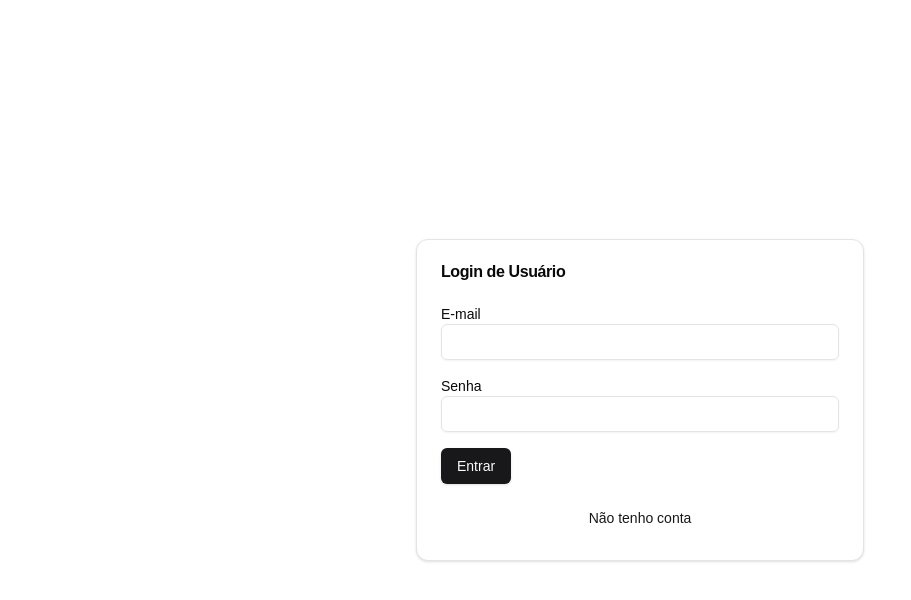
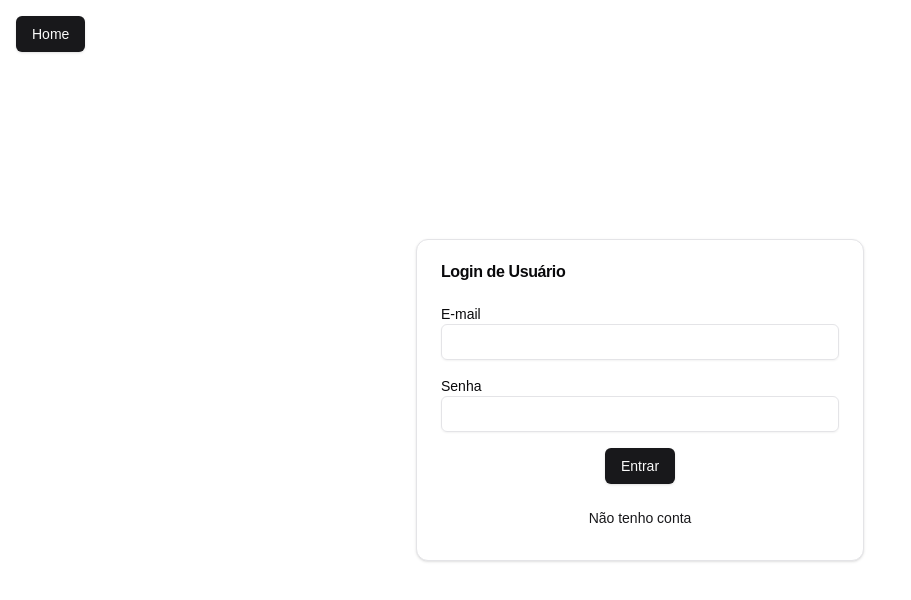
Before and after one commit to Eduardo-Lima-Dev/Meu_Racha, a Next.js app: page /login in a window 1280 px wide. Shown: the top 600 px of the page, without its empty margins (0-911 px from the left). Built offline with nearby package versions, Linux system fonts and the light colour scheme; no server answers.

Commit message:
✨ feat: adicionar botão de navegação para a página inicial e ajustar redirecionamento após login e cadastro

```diff
--- a/src/app/admin/page.tsx
+++ b/src/app/admin/page.tsx
@@ -14,24 +14,23 @@ const AdminLogin: React.FC = () => {
   const [senha, setSenha] = useState("");
   const [erro, setErro] = useState("");
   const auth = getAuth(app);
-  const db = getFirestore(app); // Inicialização do Firestore
+  const db = getFirestore(app);
   const router = useRouter();
 
   const handleLogin = async (e: React.FormEvent) => {
     e.preventDefault();
     try {
-      // Autentica o usuário.
+
       const userCredential = await signInWithEmailAndPassword(auth, email, senha);
       const userId = userCredential.user.uid;
 
-      // Verifica a role no Firestore.
       const userDoc = await getDoc(doc(db, "users", userId));
       if (userDoc.exists() && userDoc.data().role) {
-        // Se o documento existe e tem uma role definida, bloqueia o login.
+
         await auth.signOut();
         setErro("Acesso negado. Apenas contas sem role podem acessar.");
       } else {
-        // Se não existe uma role, redireciona para o dashboard.
+
         router.push("/dashboard");
       }
     } catch (error) {
@@ -43,6 +42,14 @@ const AdminLogin: React.FC = () => {
 
   return (
     <div className="flex items-center justify-center min-h-screen">
+
+      <Button
+        onClick={() => router.push("/")}
+        className="absolute top-4 left-4"
+      >
+        Home
+      </Button>
+
       <Card className="w-full max-w-md">
         <CardHeader>
           <CardTitle>Login do Administrador</CardTitle>
--- a/src/app/login/page.tsx
+++ b/src/app/login/page.tsx
@@ -3,7 +3,7 @@
 import { useState } from "react";
 import { useRouter } from "next/navigation";
 import { getAuth, signInWithEmailAndPassword, createUserWithEmailAndPassword } from "firebase/auth";
-import { doc, setDoc, getFirestore } from "firebase/firestore"; // Import Firestore
+import { doc, setDoc, getFirestore } from "firebase/firestore";
 import { app } from "../../config/firebaseConfig";
 import { Input } from "@/components/ui/input";
 import { Button } from "@/components/ui/button";
@@ -13,18 +13,18 @@ const UserLogin = () => {
   const [email, setEmail] = useState("");
   const [senha, setSenha] = useState("");
   const [nome, setNome] = useState("");
-  const [role] = useState("user"); // Default role is "user"
-  const [isCadastro, setIsCadastro] = useState(false); // Alterna entre login e cadastro
+  const [role] = useState("user");
+  const [isCadastro, setIsCadastro] = useState(false);
   const [erro, setErro] = useState("");
   const auth = getAuth(app);
-  const db = getFirestore(app); // Firestore initialization
+  const db = getFirestore(app);
   const router = useRouter();
 
   const handleLogin = async (e: React.FormEvent) => {
     e.preventDefault();
     try {
       await signInWithEmailAndPassword(auth, email, senha);
-      router.push("/home"); // Redireciona para a página principal
+      router.push("/votos");
     } catch {
       setErro("Credenciais inválidas. Por favor, tente novamente.");
     }
@@ -33,18 +33,16 @@ const UserLogin = () => {
   const handleCadastro = async (e: React.FormEvent) => {
     e.preventDefault();
     try {
-      // Create the user
       const userCredential = await createUserWithEmailAndPassword(auth, email, senha);
       const userId = userCredential.user.uid;
 
-      // Save the user information in Firestore
       await setDoc(doc(db, "users", userId), {
         nome,
         email,
-        role, // Set the role as "user"
+        role,
       });
 
-      router.push("/home"); // Redireciona após cadastro
+      router.push("/votos");
     } catch (error) {
       console.error("Erro ao criar conta:", error);
       setErro("Erro ao criar conta. Por favor, tente novamente.");
@@ -52,7 +50,14 @@ const UserLogin = () => {
   };
 
   return (
-    <div className="flex items-center justify-center min-h-screen">
+    <div className="relative flex items-center justify-center min-h-screen">
+      <Button
+        onClick={() => router.push("/")}
+        className="absolute top-4 left-4"
+      >
+        Home
+      </Button>
+
       <Card className="w-full max-w-md">
         <CardHeader>
           <CardTitle>{isCadastro ? "Cadastro de Usuário" : "Login de Usuário"}</CardTitle>
@@ -81,7 +86,7 @@ const UserLogin = () => {
                     id="role"
                     type="text"
                     value={role}
-                    disabled // Apenas exibe o valor fixo
+                    disabled
                     className="bg-gray-200 cursor-not-allowed"
                   />
                 </div>
@@ -112,8 +117,10 @@ const UserLogin = () => {
               />
             </div>
             {erro && <p className="text-red-500">{erro}</p>}
-            <Button type="submit">{isCadastro ? "Cadastrar" : "Entrar"}</Button>
           </form>
+          <div className="text-center mt-4">
+          <Button type="submit">{isCadastro ? "Cadastrar" : "Entrar"}</Button>
+          </div>
           <div className="text-center mt-4">
             <Button
               variant="link"
```
